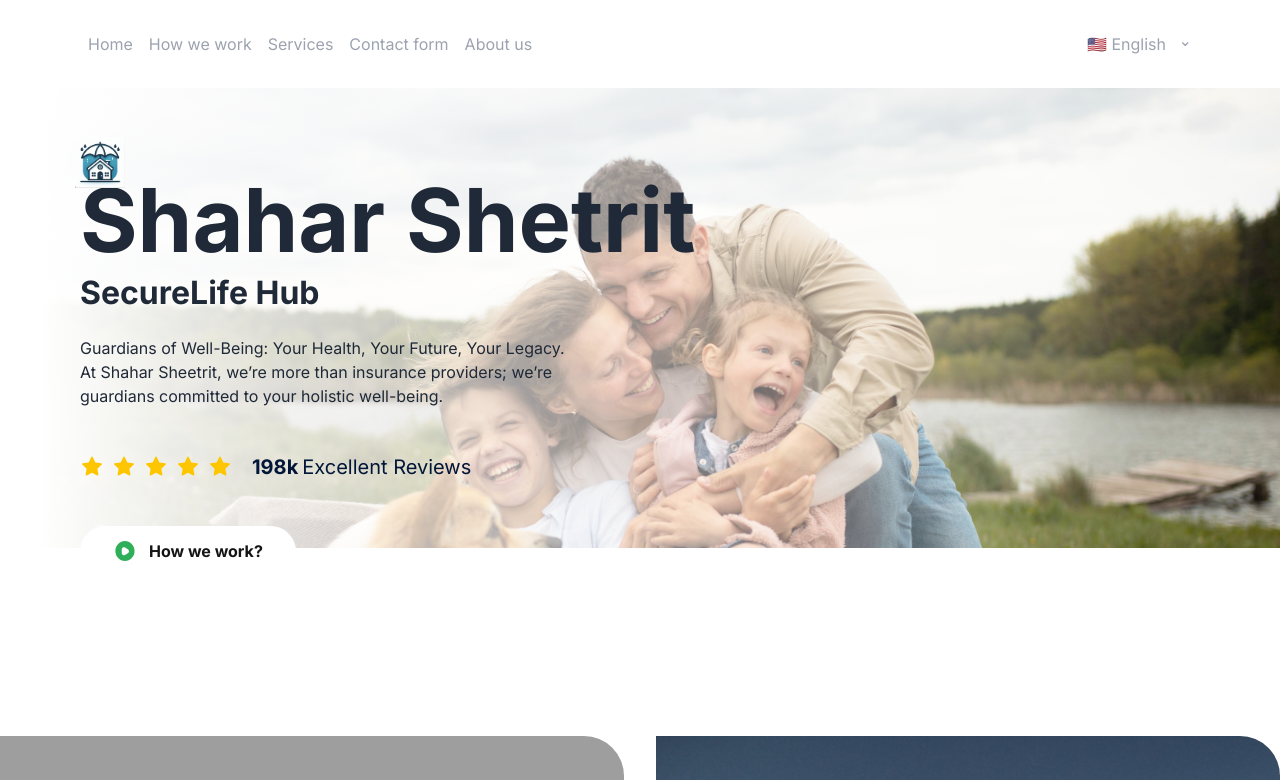
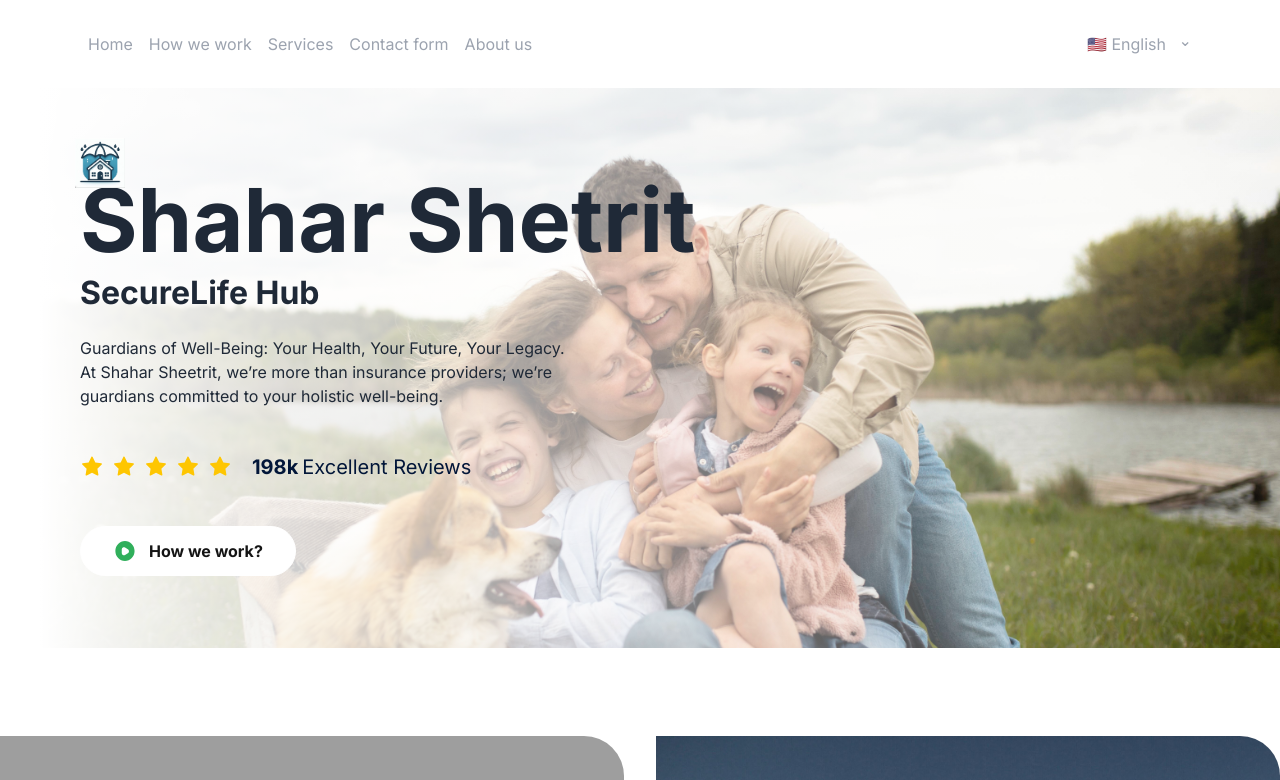
Before and after one commit to david-yaari/shahar-shetrit, a Next.js app: page /en in a window 1280 px wide. Shown: the top 780 px of the page. Built offline with nearby package versions, Linux system fonts and the light colour scheme; grey boxes are pictures that could not be loaded.

Commit message:
final commit

```diff
--- a/src/app/globals.css
+++ b/src/app/globals.css
@@ -126,7 +126,7 @@ body {
 
   /* Hero */
   .hero-map {
-    @apply absolute left-10 top-0 h-[600px] xs:h-[550px] md:h-[500px] w-full bg-hero bg-cover bg-center md:-right-28 xl:-top-10;
+    @apply absolute left-10 top-0 h-[600px] xs:h-[550px] md:h-[500px] lg:h-[600px] w-full bg-hero bg-cover bg-center md:-right-28 xl:-top-10;
     background-position: 40% 0; /* Adjust the percentage as needed */
 
     &:after {
```
